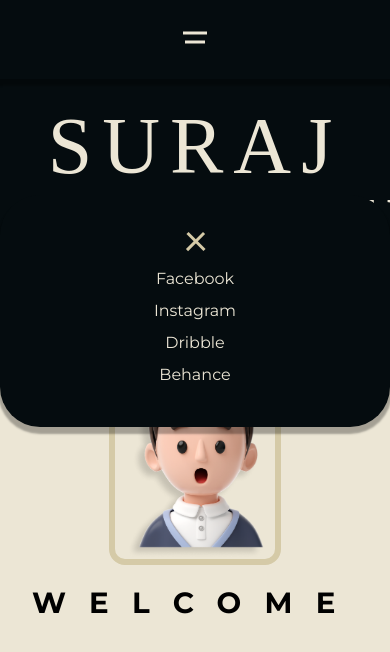
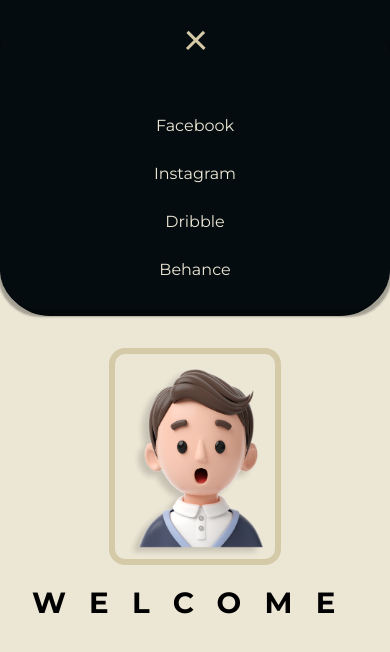
Before and after one commit to DrChuckles0/portfolio, a plain HTML site: page index.html in a window 390 px wide. Both pictures are taken after a click on the link 195 px from the left and 39 px from the top of the page. Shown: the top 652 px of the page. Drawn offline with Linux system fonts and the light colour scheme; a web font is replaced by a local one.

Commit message:
Drop down full

```diff
--- a/style.css
+++ b/style.css
@@ -143,18 +143,23 @@ nav {
     }
 
     .dropdown{
-        height: 200px;
+        height: auto;
         z-index: 999;
         transform: translateY(0%);
         background: #050C0F;
-        line-height: 2em;
+        line-height: 3em;
         border-radius: 40px;
         box-shadow:0px 5px 2px 2px rgba(0, 0, 0, 0.301);
         transform: translateY(-150%);
         li{
             width: 100%;
             text-align: center;
+            img{
+                padding-bottom: 2em;
+            }
         }
+
+        transition: transform 1s ease-in-out;
 
     }
     nav{
@@ -207,5 +212,5 @@ nav {
 }
 
 .open{
-    transform: translateY(50%);
+    transform: translateY(-22%);
 }
```
